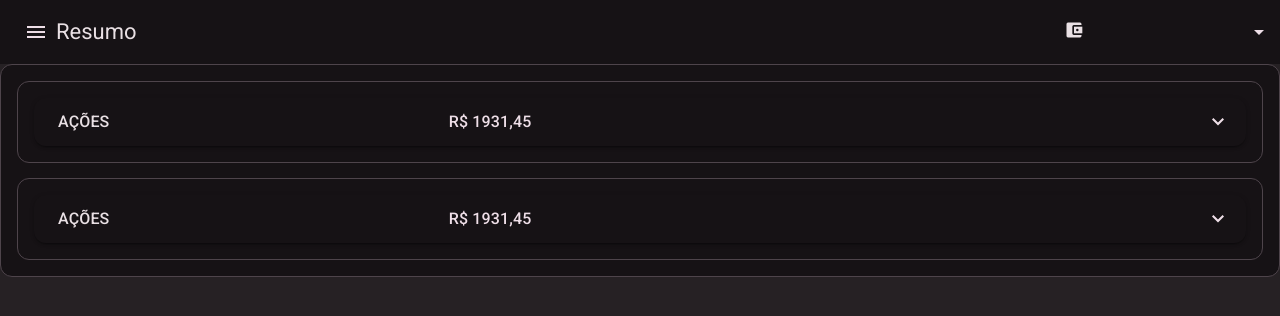
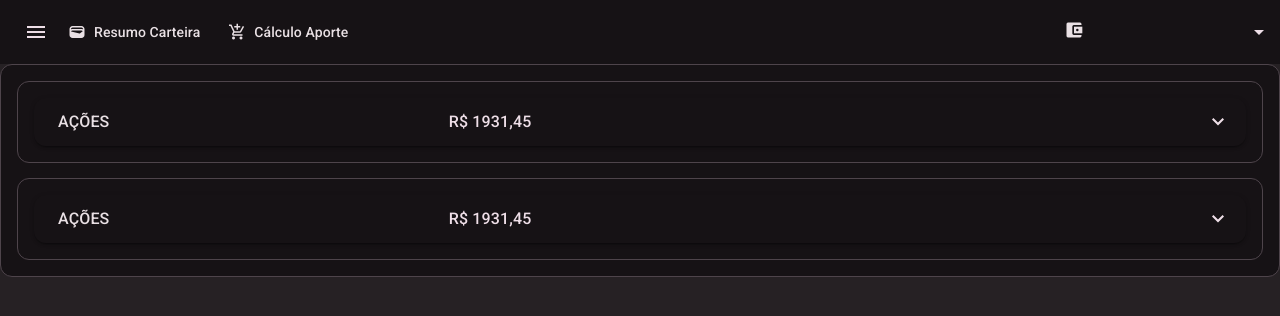
Before and after one commit to beritcarvalho/CarteiraBalanceada.Web, an Angular app in the folder CarteiraBalanceada.Web/: page / in a window 1280 px wide. Shown: the top 316 px of the page. Built offline with nearby package versions, Linux system fonts and the light colour scheme.

Commit message:
- Customizado botões da barra de ferramenta

```diff
--- a/CarteiraBalanceada.Web/src/app/shared/components/toobar/toobar.component.css
+++ b/CarteiraBalanceada.Web/src/app/shared/components/toobar/toobar.component.css
@@ -1,5 +1,10 @@
 .example-spacer {
   flex: 1 1 auto;
+}
+
+.selected {
+  background-color: var(--primary);
+  color: white;
 }
 
 .container {
@@ -11,7 +16,15 @@
     margin-right: 8px;
     font-size: 20px;
   }
+
   mat-select {
     flex-grow: 1;
   }
 }
+
+
+#btnCarteira mat-icon.icon {
+  width: 18px;
+  height: 18px;
+  display: inline-flex;
+}
--- a/CarteiraBalanceada.Web/src/app/shared/components/toobar/toobar.component.html
+++ b/CarteiraBalanceada.Web/src/app/shared/components/toobar/toobar.component.html
@@ -1,9 +1,21 @@
 <mat-toolbar>
+
     <button mat-icon-button class="example-icon" aria-label="Example icon-button with menu icon">
         <mat-icon>menu</mat-icon>
     </button>
-  <span>Resumo</span>
+
+    <button id="btnCarteira" mat-button [ngClass]="{'selected': botaoSelecionado === 1}" (click)="ativarBotao(1)">
+        <mat-icon svgIcon="wallet" class="icon"></mat-icon>
+        Resumo Carteira
+    </button>
+
+    <button mat-button [ngClass]="{'selected': botaoSelecionado === 2}" (click)="ativarBotao(2)">
+        <mat-icon>add_shopping_cart</mat-icon>
+        Cálculo Aporte
+    </button>
     <span class="example-spacer"></span>
+
+
 
     <div class="container">
         <mat-icon>account_balance_wallet</mat-icon>
--- a/CarteiraBalanceada.Web/src/app/shared/components/toobar/toobar.component.ts
+++ b/CarteiraBalanceada.Web/src/app/shared/components/toobar/toobar.component.ts
@@ -1,5 +1,7 @@
 import { Component } from '@angular/core';
 import { FormControl } from '@angular/forms';
+import { MatIconRegistry } from '@angular/material/icon';
+import { DomSanitizer } from '@angular/platform-browser';
 
 @Component({
   selector: 'app-toobar',
@@ -7,5 +9,13 @@ import { FormControl } from '@angular/forms';
   styleUrl: './toobar.component.css'
 })
 export class ToobarComponent {
-  disableSelect = new FormControl(false);
+  botaoSelecionado = 0;
+
+  constructor(iconRegistry: MatIconRegistry, sanitizer: DomSanitizer) {
+    iconRegistry.addSvgIcon('wallet', sanitizer.bypassSecurityTrustResourceUrl('assets/icons/wallet.svg'));
+  }
+
+  ativarBotao(botao: number) {
+    this.botaoSelecionado = botao;
+  }
 }
--- a/CarteiraBalanceada.Web/src/styles.scss
+++ b/CarteiraBalanceada.Web/src/styles.scss
@@ -3,6 +3,7 @@
 :root {
   --mat-sidenav-content-background-color: #262124;
   --mat-sidenav-content-text-color: #e9e0e4;
+  --primary: #810081;
 }
 
 html, body {
```
Also changed, not shown: CarteiraBalanceada.Web/src/assets/icons/wallet.svg (added). Lines whose indentation alone changed are shown as unchanged.
